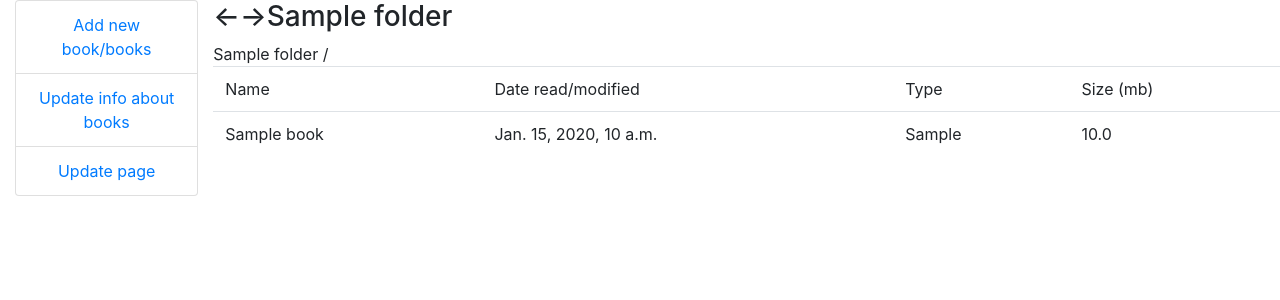
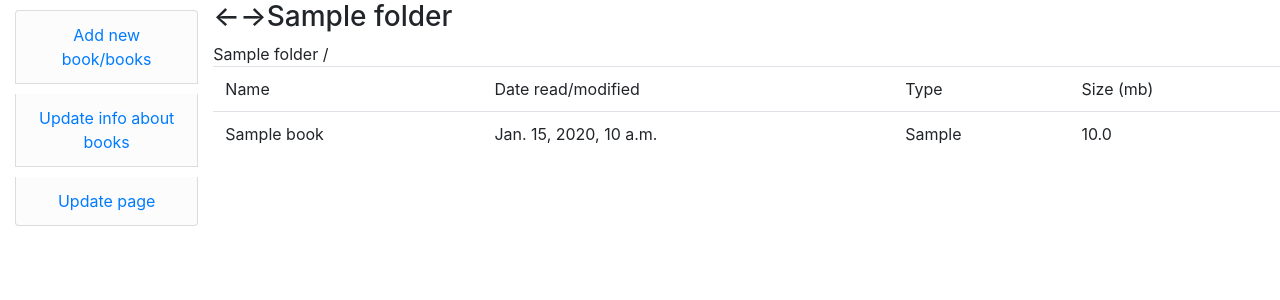
Before and after one commit to Chenger1/LocalBooksLibrary, a Django app: page / in a window 1280 px wide. Shown: the part 56-356 px from the top of the page. Run offline with Django 3.2, Linux system fonts and the light colour scheme; tables that the repository leaves empty hold one stand-in row (values such as "Sample post"); some libraries are stand-ins or nearby versions.

Commit message:
Update: Add css class for ebooks option list

```diff
--- /dev/null
+++ b/library/ebooks/static/css/ebook.css
@@ -0,0 +1,4 @@
+.ebook_list_option{
+    margin-top: 10px;
+    background-color: #fcfcfc;
+}
--- a/library/ebooks/templates/books/e-books/ebook_list.html
+++ b/library/ebooks/templates/books/e-books/ebook_list.html
@@ -9,13 +9,13 @@
             <div class="row">
                 <div class="col-2">
                     <ul class="list-group" style="text-align: center; margin: 0 auto;">
-                        <li class="list-group-item">
+                        <li class="list-group-item ebook_list_option">
                             <a href="{% url 'ebooks:add_new_book' %}">Add new book/books</a>
                         </li>
-                        <li class="list-group-item">
+                        <li class="list-group-item ebook_list_option">
                             <a href="{% url 'ebooks:update_info_about_books' %}">Update info about books</a>
                         </li>
-                        <li class="list-group-item">
+                        <li class="list-group-item ebook_list_option">
                             <a href="{% url 'ebooks:check_folder_for_update' %}">Update page</a>
                         </li>
                     </ul>
```
